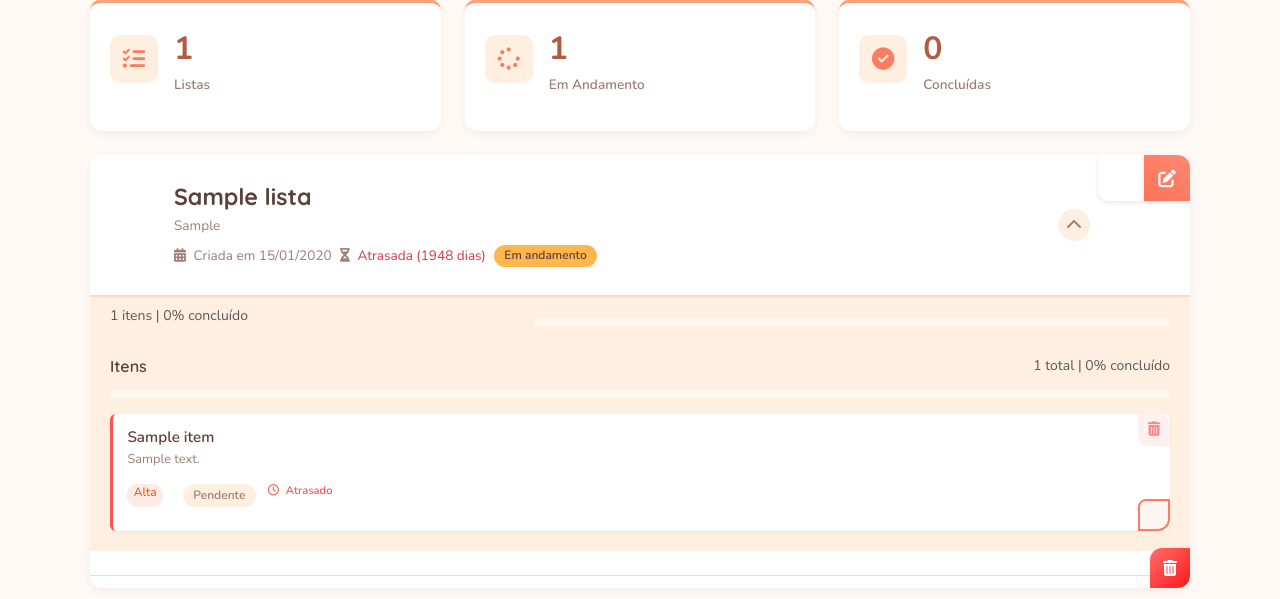
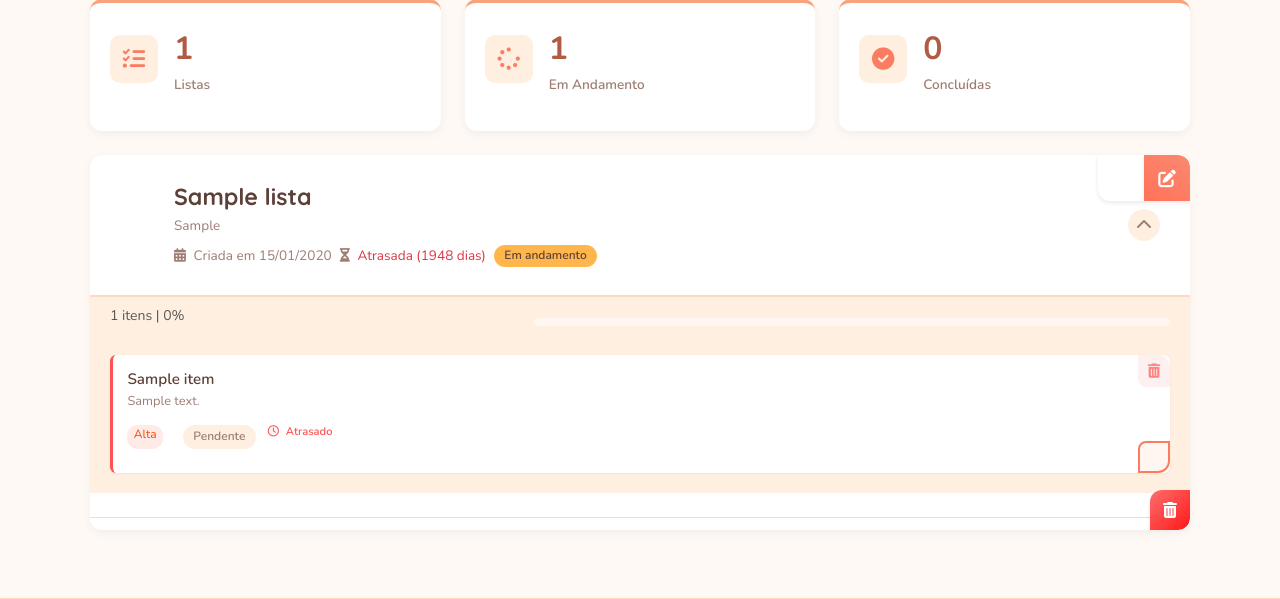
Before and after one commit to Reis567/yummy, a Django app: page / in a window 1280 px wide. Shown: the part 210-809 px from the top of the page. Run offline with Django 5.2, Linux system fonts and the light colour scheme; a user stored in the database is signed in; tables that the repository leaves empty hold one stand-in row (values such as "Sample post").

Commit message:
👌 IMPROVE: toggle melhor

```diff
--- a/static/css/home.css
+++ b/static/css/home.css
@@ -1402,7 +1402,7 @@
    position: absolute;
    top: 50%;
    transform: translateY(-50%);
-   right: 100px; /* Posição ajustada para não conflitar com os outros botões */
+   right: 30px; /* Posição ajustada para não conflitar com os outros botões */
    width: 32px;
    height: 32px;
    border: none;
@@ -1460,7 +1460,7 @@
 
 @media (max-width: 768px) {
    .btn-lista-toggle {
-      right: 90px;
+      right: 30px;
       width: 28px;
       height: 28px;
    }
--- a/templates/home/home.html
+++ b/templates/home/home.html
@@ -134,7 +134,7 @@
 
          <!-- Barra de progresso sempre visível (mesmo quando colapsado) -->
          <div class="lista-progress-preview">
-            <span class="text-muted small">{{ lista.itens.count }} itens | {{ lista.porcentagem_concluida }}% concluído</span>
+            <span class="text-muted small">{{ lista.itens.count }} itens | {{ lista.porcentagem_concluida }}% </span>
             <div class="progress" style="width: 60%;">
                <div class="progress-bar" role="progressbar" style="width: {{ lista.porcentagem_concluida }}%"
                   aria-valuenow="{{ lista.porcentagem_concluida }}" aria-valuemin="0" aria-valuemax="100"></div>
@@ -142,13 +142,8 @@
          </div>
 
          <div class="lista-card-body collapse" id="lista-body-{{ lista.id }}">
-            <div class="d-flex justify-content-between align-items-center mb-2">
-               <h6 class="m-0">Itens</h6>
-               <span class="text-muted small">{{ lista.itens.count }} total | {{ lista.porcentagem_concluida }}% concluído</span>
-            </div>
-            <div class="progress mb-3">
-               <div class="progress-bar" role="progressbar" style="width: {{ lista.porcentagem_concluida }}%" aria-valuenow="{{ lista.porcentagem_concluida }}" aria-valuemin="0" aria-valuemax="100"></div>
-            </div>
+
+
                 {% if lista.itens.count > 0 %}
                     <div class="lista-itens">
                         {% for item in lista.itens.all %}
@@ -265,43 +260,5 @@
 {% block extra_js %}
     {% include "js_includes/js_home.html" %}
 
-    <!-- JavaScript para funcionalidade de Collapse -->
-    <script>
-    // Funcionalidade de toggle para expandir/recolher listas
-    document.addEventListener('DOMContentLoaded', function() {
-        // Inicializar todas as listas como fechadas
-        const toggleButtons = document.querySelectorAll('.btn-lista-toggle');
 
-        toggleButtons.forEach(button => {
-            const listaId = button.getAttribute('data-lista-id');
-            const bodyElement = document.getElementById(`lista-body-${listaId}`);
-
-            // Adicionar evento de clique
-            button.addEventListener('click', function() {
-                // Toggle da classe active no botão
-                this.classList.toggle('active');
-
-                // Toggle da classe show no corpo
-                bodyElement.classList.toggle('show');
-
-                // Salvar estado no localStorage
-                const isExpanded = bodyElement.classList.contains('show');
-                localStorage.setItem(`lista-expanded-${listaId}`, isExpanded);
-            });
-
-            // Verificar se há um estado salvo no localStorage
-            const savedState = localStorage.getItem(`lista-expanded-${listaId}`);
-            if (savedState === 'true') {
-                button.classList.add('active');
-                bodyElement.classList.add('show');
-            }
-        });
-
-        // Por padrão, abrir a primeira lista na página (opcional)
-        if (toggleButtons.length > 0 && !localStorage.getItem('lista-expanded-init')) {
-            toggleButtons[0].click();
-            localStorage.setItem('lista-expanded-init', 'true');
-        }
-    });
-    </script>
 {% endblock %}
--- a/templates/js_includes/js_home.html
+++ b/templates/js_includes/js_home.html
@@ -1391,5 +1391,39 @@ $(document).ready(function() {
     });
 });
 
+    document.addEventListener('DOMContentLoaded', function() {
+        // Inicializar todas as listas como fechadas
+        const toggleButtons = document.querySelectorAll('.btn-lista-toggle');
 
+        toggleButtons.forEach(button => {
+            const listaId = button.getAttribute('data-lista-id');
+            const bodyElement = document.getElementById(`lista-body-${listaId}`);
+
+            // Adicionar evento de clique
+            button.addEventListener('click', function() {
+                // Toggle da classe active no botão
+                this.classList.toggle('active');
+
+                // Toggle da classe show no corpo
+                bodyElement.classList.toggle('show');
+
+                // Salvar estado no localStorage
+                const isExpanded = bodyElement.classList.contains('show');
+                localStorage.setItem(`lista-expanded-${listaId}`, isExpanded);
+            });
+
+            // Verificar se há um estado salvo no localStorage
+            const savedState = localStorage.getItem(`lista-expanded-${listaId}`);
+            if (savedState === 'true') {
+                button.classList.add('active');
+                bodyElement.classList.add('show');
+            }
+        });
+
+        // Por padrão, abrir a primeira lista na página (opcional)
+        if (toggleButtons.length > 0 && !localStorage.getItem('lista-expanded-init')) {
+            toggleButtons[0].click();
+            localStorage.setItem('lista-expanded-init', 'true');
+        }
+    });
 </script>
```
